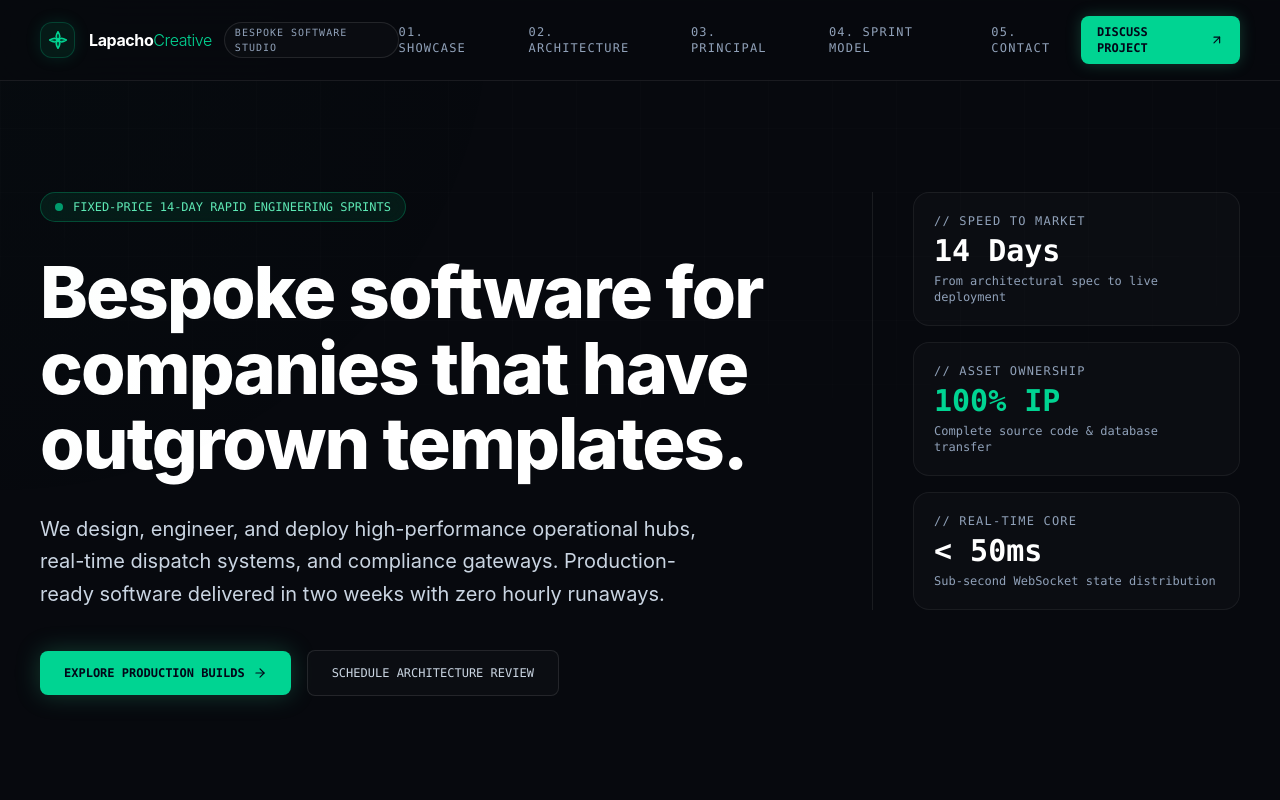
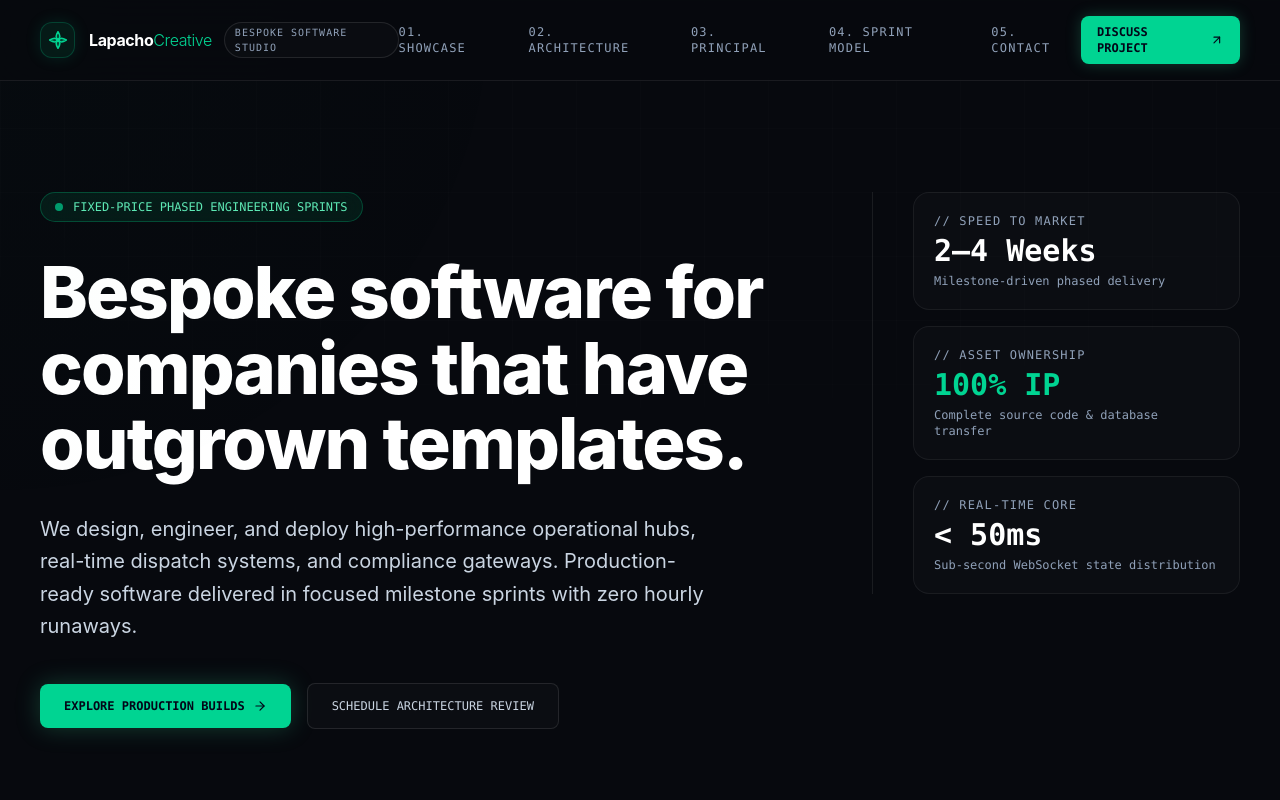
Before and after one commit to mbaretematch-cmd/lapacho-creative-web, a React (Vite) app: page / in a window 1280 px wide. Shown: the top 800 px of the page. Built offline with nearby package versions, Linux system fonts and the light colour scheme.

Commit message:
Update sprint delivery timeline to flexible milestone pacing

```diff
--- a/src/App.jsx
+++ b/src/App.jsx
@@ -228,7 +228,7 @@ export default function App() {
             <div className="lg:col-span-8">
               <div className="inline-flex items-center gap-2.5 px-3.5 py-1.5 rounded-full border border-emerald-500/30 bg-emerald-500/10 text-emerald-300 text-xs font-mono mb-8 backdrop-blur-md">
                 <span className="w-2 h-2 rounded-full bg-emerald-400 animate-pulse" />
-                <span>FIXED-PRICE 14-DAY RAPID ENGINEERING SPRINTS</span>
+                <span>FIXED-PRICE PHASED ENGINEERING SPRINTS</span>
               </div>
 
               <h1 className="text-4xl sm:text-6xl lg:text-7xl font-extrabold tracking-tight text-white leading-[1.05] mb-8">
@@ -236,7 +236,7 @@ export default function App() {
               </h1>
 
               <p className="text-lg sm:text-xl text-slate-300 max-w-2xl font-normal leading-relaxed mb-10">
-                We design, engineer, and deploy high-performance operational hubs, real-time dispatch systems, and compliance gateways. Production-ready software delivered in two weeks with zero hourly runaways.
+                We design, engineer, and deploy high-performance operational hubs, real-time dispatch systems, and compliance gateways. Production-ready software delivered in focused milestone sprints with zero hourly runaways.
               </p>
 
               <div className="flex flex-wrap items-center gap-4">
@@ -255,12 +255,12 @@ export default function App() {
               </div>
             </div>
 
-            {/* Right Column: Architectural Highlights */}
+            {/* Right Column: Key Architectural Highlights */}
             <div className="lg:col-span-4 border-l border-white/[0.08] lg:pl-10 space-y-4 font-mono">
               <div className="p-5 rounded-2xl bg-white/[0.02] border border-white/[0.06] hover:border-emerald-500/30 transition-all hover:bg-white/[0.03]">
                 <p className="text-xs text-slate-400 uppercase tracking-widest mb-1">// SPEED TO MARKET</p>
-                <p className="text-3xl font-bold text-white">14 Days</p>
-                <p className="text-xs text-slate-400 mt-1">From architectural spec to live deployment</p>
+                <p className="text-3xl font-bold text-white">2–4 Weeks</p>
+                <p className="text-xs text-slate-400 mt-1">Milestone-driven phased delivery</p>
               </div>
 
               <div className="p-5 rounded-2xl bg-white/[0.02] border border-white/[0.06] hover:border-emerald-500/30 transition-all hover:bg-white/[0.03]">
@@ -537,7 +537,7 @@ export default function App() {
         </div>
       </section>
 
-      {/* Commercial Terms & 14-Day Sprint Model */}
+      {/* Commercial Terms & Milestone Sprint Model */}
       <section id="model" className="py-24 border-b border-white/[0.08] bg-[#090b12]/90">
         <div className="max-w-7xl mx-auto px-6 sm:px-10">
 
@@ -558,7 +558,7 @@ export default function App() {
               <div>
                 <div className="flex justify-between items-center mb-4">
                   <span className="text-[10px] font-mono px-2.5 py-0.5 rounded-full bg-emerald-500/20 text-emerald-300 border border-emerald-500/30 font-bold uppercase">
-                    14-Day Rapid Sprint
+                    Phased Sprint Build
                   </span>
                   <span className="text-xs font-mono text-slate-400">Fixed Cost</span>
                 </div>
```
